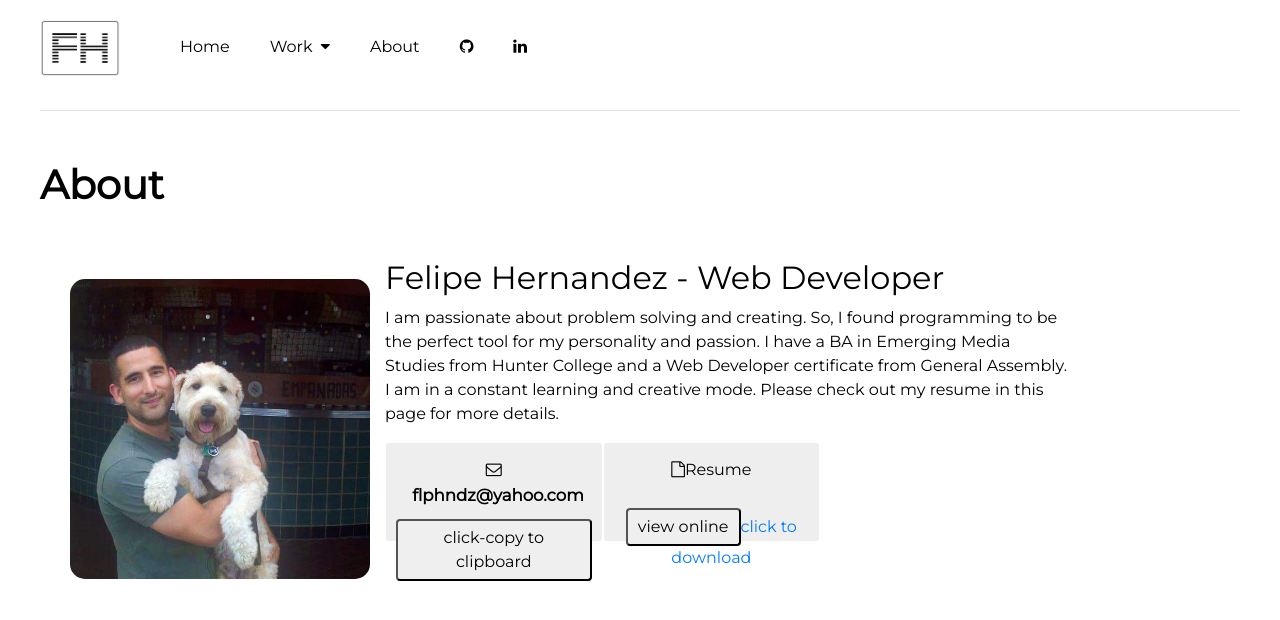
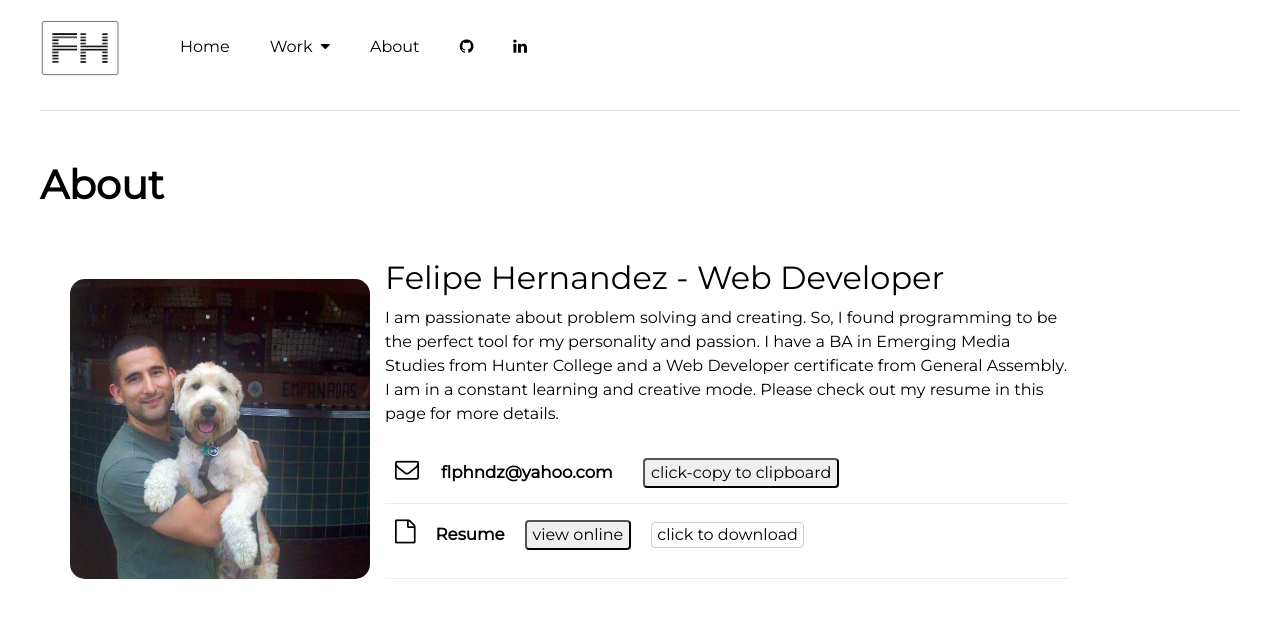
Before and after one commit to FelipeAtGA/fh-portfolio, a React (Create React App) app in the folder client/: page /about in a window 1280 px wide. Shown: the top 620 px of the page. Built offline with nearby package versions, Linux system fonts and the light colour scheme.

Commit message:
change css rules for about aboutcontactDivs contactType contactButton, and add new css rules for bttnResume contactAnchor contactAnchor and contactButton hover a.xontactAnchor hover font awesome css rules

```diff
--- a/client/src/css/About.css
+++ b/client/src/css/About.css
@@ -24,14 +24,8 @@
 }
 
 .aboutContactDivs{
-  float: left;
-  width: 17vw;
-  height: 100px;
   padding: 15px 10px;
-  text-align: center;
-  background-color: #eee;
-  border: 1px solid #fff;
-  border-radius: 4px;
+  border-bottom: 1px solid #eee;
 }
 
 .contactType {
@@ -39,12 +33,23 @@
   font-weight: 600;
   background: transparent;
   border: none;
-  text-align: center;
+}
+
+.contactTypeResume {
+  font-size: 1.3vw;
+  font-weight: 600;
+  background: transparent;
+  border: none;
+  display: inline-block;
+  margin-right: 20px;
+}
+
+.bttnResume {
+  display: inline-block;
+  margin-left: 20px;
 }
 
 .contactButton {
-  margin-top: 10px;
-  padding: 5px 10px;
   border-radius: 4px;
 }
 
@@ -58,3 +63,27 @@
 .aboutResumeWrapper img {
   width: 100%;
 }
+
+.contactAnchor {
+  padding: 2px 5px 3px 5px;
+  border: 1px solid #ccc;
+  border-radius: 4px;
+  color: #000;
+  margin: 0 20px;
+}
+
+.contactAnchor:hover, .contactButton:hover {
+  background: #000;
+  color: #fff;
+  border-color: #000;
+  box-shadow: 3px 3px #bbb;
+}
+
+a.contactAnchor:hover {
+  text-decoration: none;
+}
+
+.fa.fa-envelope-o, .fa.fa-file-o {
+  font-size: 24px;
+  margin-right: 20px;
+}
```
